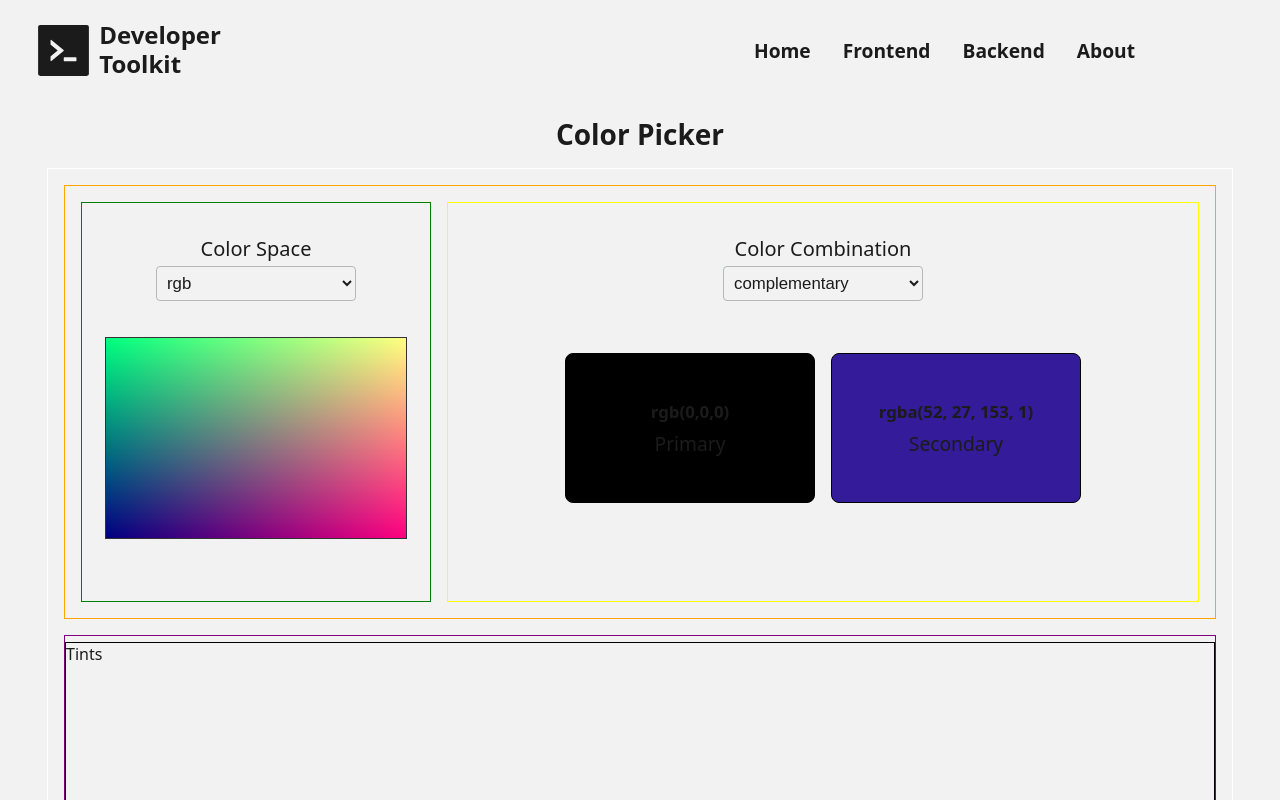
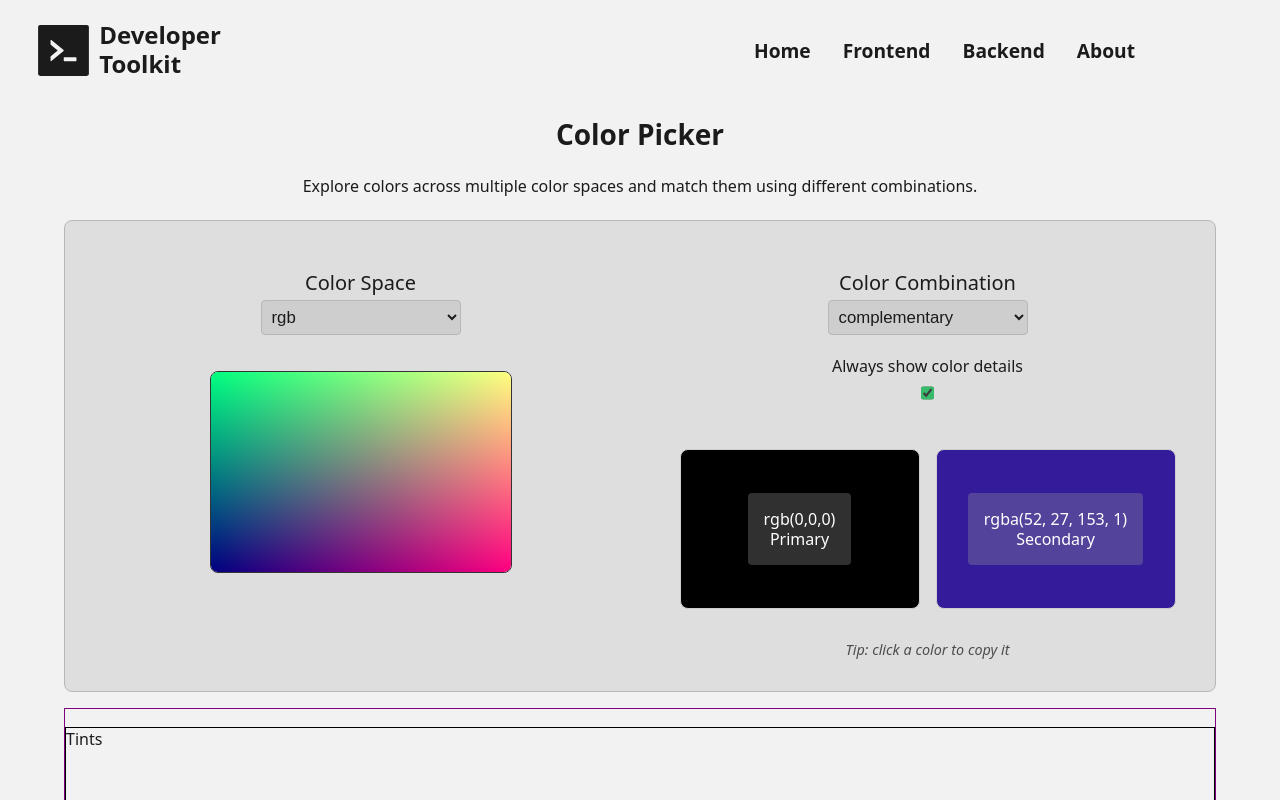
Before and after one commit to kolby-k/dev-toolkit-v2, a React (Vite) app in the folder app/: page /tools/color-picker in a window 1280 px wide. Shown: the top 800 px of the page. Built offline with nearby package versions, Linux system fonts and the light colour scheme.

Commit message:
improve design for color picker page - add logic in colorpalletecard to copy color code - add checkbox to colorHarmony to show or hide color code by default

```diff
--- a/app/src/components/ColorHarmony.tsx
+++ b/app/src/components/ColorHarmony.tsx
@@ -29,6 +29,9 @@ const COLOR_COMBO_OPTIONS: ColorCombinationTypes[] = [
 function ColorHarmony({ colorList, setColorList }: ColorHarmonyProps) {
   const [colorCombo, setColorCombo] =
     useState<ColorCombinationTypes>("complementary");
+  const [showColorCodeHoverOnly, setShowColorCodeHoverOnly] =
+    useState<boolean>(false);
+
   const currentPrimaryData = colorList.find((c) => c.label === "Primary");
   const currentPrimaryColor = currentPrimaryData?.color;
 
@@ -72,6 +75,15 @@ function ColorHarmony({ colorList, setColorList }: ColorHarmonyProps) {
             </option>
           ))}
         </select>
+        <label className={styles.colorCodeCheckboxLabel}>
+          Always show color details
+        </label>
+        <input
+          type="checkbox"
+          checked={!showColorCodeHoverOnly}
+          onChange={() => setShowColorCodeHoverOnly(!showColorCodeHoverOnly)}
+          style={{ display: "inline", height: "1rem", width: "auto" }}
+        />
       </div>
 
       <div className={styles.colorPalleteCardWrapper}>
@@ -81,9 +93,11 @@ function ColorHarmony({ colorList, setColorList }: ColorHarmonyProps) {
               key={`pallete-card-${idx}`}
               color={c.color}
               label={c.label}
+              showTextOnHover={showColorCodeHoverOnly}
             />
           ))}
       </div>
+      <p className="note-label">Tip: click a color to copy it</p>
     </div>
   );
 }
--- a/app/src/components/ColorPalleteCard.tsx
+++ b/app/src/components/ColorPalleteCard.tsx
@@ -1,41 +1,36 @@
+import styles from "../styles/ColorPicker.module.css";
+
 export interface ColorPalleteCardProps {
   color: string;
   label: string;
+  showTextOnHover?: boolean;
 }
 
-function ColorPalleteCard({ color, label }: ColorPalleteCardProps) {
+function ColorPalleteCard({
+  color,
+  label,
+  showTextOnHover = true,
+}: ColorPalleteCardProps) {
+  const handleCopyColor = () => {
+    navigator.clipboard.writeText(color);
+  };
+
   return (
     <div
       style={{
-        display: "flex",
-        flexDirection: "column",
         background: color,
-        padding: "1rem",
-        border: "1px solid black",
-        borderRadius: "8px",
-        width: "250px",
-        height: "150px",
-        justifyContent: "center",
-        alignItems: "center",
-        gap: 10,
       }}
+      className={styles.colorPalleteCard}
+      onClick={handleCopyColor}
     >
-      <p
-        style={{
-          fontSize: "1.05rem",
-          fontWeight: 600,
-        }}
+      <span
+        className={`${styles.colorPalleteCardText} ${
+          showTextOnHover ? styles.colorPalleteCardTextHidden : ""
+        }`}
       >
-        {color}
-      </p>
-      <p
-        style={{
-          fontSize: "1.2rem",
-          fontWeight: 500,
-        }}
-      >
-        {label}
-      </p>
+        <p>{color}</p>
+        <p>{label}</p>
+      </span>
     </div>
   );
 }
--- a/app/src/components/ColorPickerSelector.tsx
+++ b/app/src/components/ColorPickerSelector.tsx
@@ -224,6 +224,7 @@ function ColorPickerSelector({
         flexDirection: "column",
         gap: "1rem",
         alignItems: "center",
+        paddingBottom: "2rem",
       }}
     >
       <div
@@ -243,7 +244,7 @@ function ColorPickerSelector({
           id="color-space-choice"
           style={{
             width: 200,
-            backgroundColor: "var(--input)",
+            backgroundColor: "var(--bg-muted)",
             color: "var(--text)",
             padding: "6px",
             border: "1px solid var(--border)",
@@ -264,7 +265,11 @@ function ColorPickerSelector({
       <canvas
         ref={canvasRef}
         onClick={handleClick}
-        style={{ border: "1px solid #333", cursor: "crosshair" }}
+        style={{
+          border: "1px solid #333",
+          cursor: "crosshair",
+          borderRadius: 8,
+        }}
       />
       {showSample && (
         <div
--- a/app/src/routes/tools/ColorPicker.tsx
+++ b/app/src/routes/tools/ColorPicker.tsx
@@ -27,10 +27,16 @@ function ColorPicker() {
         style={{
           textAlign: "center",
           padding: "1rem",
+          display: "block",
+          width: "100%",
         }}
       >
         Color Picker
       </h4>
+      <p style={{ textAlign: "center", padding: "0.5rem", minWidth: "100px" }}>
+        Explore colors across multiple color spaces and match them using
+        different combinations.
+      </p>
       <div className={styles.grid}>
         <div className={styles.trow}>
           <div className={styles.trow1}>
--- a/app/src/styles/App.css
+++ b/app/src/styles/App.css
@@ -260,6 +260,20 @@
   bottom: 10px;
 }
 
+/* OTHER */
+
+input[type="checkbox"] {
+  accent-color: var(--primary-light);
+}
+
+.note-label {
+  font-size: 0.9rem;
+  font-style: italic;
+  color: var(--text-muted);
+  font-weight: 300;
+  opacity: 0.9;
+}
+
 /* MEDIA QUERIES */
 @media (min-width: 960px) {
   .footer {
--- a/app/src/styles/ColorPicker.module.css
+++ b/app/src/styles/ColorPicker.module.css
@@ -13,12 +13,13 @@
   grid-template-columns: 1fr;
   grid-template-rows: 1fr 1fr;
 
-  border: 1px solid white;
+  /* border: 1px solid white; */
 }
 
 .trow {
   display: flex;
   justify-content: center;
+  align-items: start;
   flex-wrap: wrap;
   max-width: 1250px;
   width: 100%;
@@ -27,30 +28,34 @@
   padding: 1rem;
   gap: 1rem;
 
-  border: 1px solid orange;
+  border: 1px solid var(--border);
+  background: var(--bg-secondary);
+
+  border-radius: 8px;
 }
 
 .trow1 {
-  height: 50vh;
-  max-width: 500px;
-  min-width: 350px;
+  display: flex;
+  flex-direction: column;
+
+  min-width: 50%;
   overflow: hidden;
 
   padding: 1rem;
+  justify-content: space-evenly;
 
-  border: 1px solid green;
+  border-radius: 10px;
 }
 .trow2 {
   display: flex;
   flex: 1;
+  justify-content: center;
 
-  height: 50vh;
-  max-width: 60svw;
   min-width: 300px;
 
   position: relative;
 
-  border: 1px solid yellow;
+  /* border: 1px solid yellow; */
 }
 
 .brow {
@@ -95,7 +100,7 @@
 
 .colorComboDropdown {
   width: 200px;
-  background-color: var(--input);
+  background-color: var(--bg-muted);
   color: var(--text);
   border: 1px solid var(--border);
   border-radius: 4px;
@@ -130,6 +135,11 @@
   padding: 1rem;
 }
 
+.colorCodeCheckboxLabel {
+  margin: 1rem auto 0.5rem;
+  text-align: center;
+  font-size: 1rem;
+}
 @keyframes BackgroundSkeleton {
   0% {
     background-color: var(--bg);
@@ -148,6 +158,80 @@
   }
 }
 
+/* COLOR PALLETE CARD */
+.colorPalleteCard {
+  display: flex;
+  padding: 1rem;
+  justify-content: center;
+  align-items: center;
+  gap: 0.5rem;
+
+  width: 15rem;
+  height: 10rem;
+
+  position: relative;
+
+  border: 1px solid var(--bg-muted);
+  border-radius: 8px;
+  cursor: pointer;
+}
+
+.colorPalleteCard:active {
+  animation: 150ms ease-in ClipboardCopy;
+}
+
+.colorPalleteCardText {
+  display: flex;
+  flex-direction: column;
+
+  text-align: center;
+  align-items: center;
+
+  background-color: var(--shadow);
+
+  border-radius: 4px;
+  color: white;
+  font-size: 1.1rem;
+  font-weight: 500;
+  padding: 1rem;
+}
+
+.colorPalleteCardTextHidden {
+  opacity: 0;
+}
+
+.colorPalleteCard:hover > span {
+  opacity: 1;
+}
+
+.colorPalleteCardText p {
+  white-space: nowrap;
+  overflow: hidden;
+  text-overflow: ellipsis;
+}
+
+@keyframes ClipboardCopy {
+  0% {
+    filter: brightness(100%);
+    transform: scale(1);
+  }
+  25% {
+    filter: brightness(90%);
+    transform: scale(0.98);
+  }
+  50% {
+    filter: brightness(80%);
+    transform: scale(0.95);
+  }
+  75% {
+    filter: brightness(90%);
+    transform: scale(0.98);
+  }
+  100% {
+    filter: brightness(100%);
+    transform: scale(1);
+  }
+}
 /*
 @media (min-width: 780px) {
   .trow {
--- a/app/src/styles/index.css
+++ b/app/src/styles/index.css
@@ -52,6 +52,8 @@
   --downlight: var(--bg-muted);
   --downlight-dim: var(--highlight);
 
+  --white: var(--text);
+
   --brighter-filter: 110%;
   font-size: 14px;
 }
@@ -103,6 +105,8 @@
     --downlight-dim: var(--border-secondary);
 
     --brighter-filter: 102%;
+
+    --white: var(--bg);
 
     font-size: 14px;
   }
--- a/app/src/utils/clamp.tsx
+++ b/app/src/utils/clamp.tsx
@@ -1,3 +1,11 @@
 export function clamp255(value: number) {
   return Math.min(255, Math.max(0, Math.round(value)));
 }
+
+export function clamp100(value: number) {
+  return Math.min(100, Math.max(0, Math.round(value)));
+}
+
+export function clamp100p(value: number) {
+  return Math.min(1, Math.max(0, value));
+}
--- a/app/src/utils/colorCombinations.tsx
+++ b/app/src/utils/colorCombinations.tsx
@@ -1,6 +1,6 @@
 import type { ColorSpaceType } from "../components/ColorPickerSelector";
 import type { ColorPickerData } from "../routes/tools/ColorPicker";
-import { clamp255 } from "./clamp";
+import { clamp100p, clamp255 } from "./clamp";
 import { p } from "./formatters";
 
 export type ColorSpaceData = {
@@ -96,18 +96,18 @@ export function getMonochromaticColor(
     secondary = { color: `hsl(${h} ${s}% ${l}%)`, label: "Secondary" };
   }
 
-  // adjust oklch lightness by 10%; chroma by 0.05; hue reamins constant
+  // adjust oklch lightness by 10%; chroma and hue reamins constant
   if (colorSpace === "oklch") {
     const [l, c, h] = values.map((v, idx) => {
       const currentVal = v;
       let newVal = currentVal;
       // adjust lightness; main variable to change in monochormatic
       if (idx === 0) {
-        newVal = currentVal > 0.5 ? currentVal - 0.1 : currentVal + 0.1;
+        newVal = currentVal >= 0.15 ? clamp100p(currentVal - 0.15) : 0.2;
       }
-      // adjust chroma gently; avoid extreme saturations
+      // adjust chroma; no required for monochromatic
       if (idx === 1) {
-        newVal = currentVal > 0.25 ? currentVal - 0.05 : currentVal + 0.05;
+        newVal = currentVal;
       }
       // adjust hue; not required for monochoromatic
       if (idx === 2) {
```
